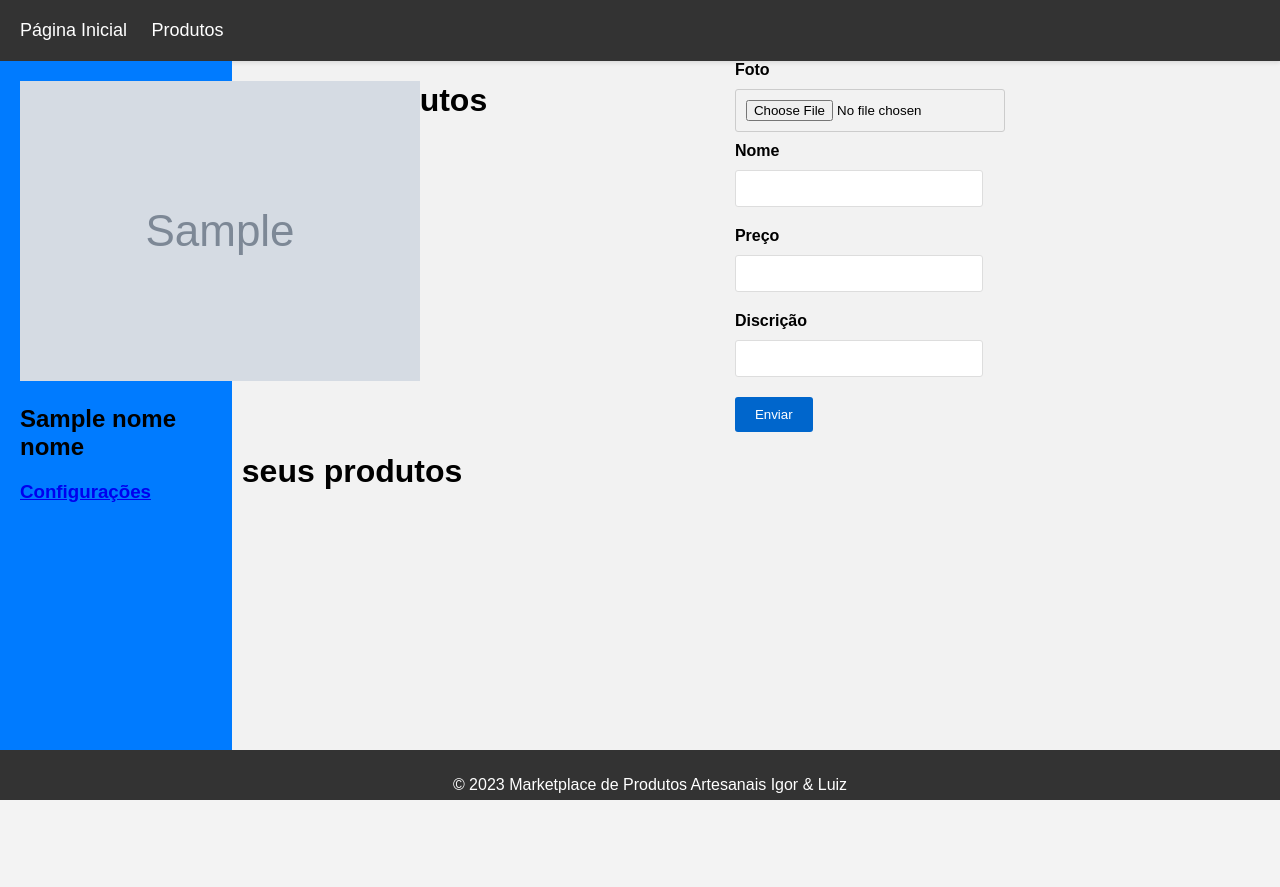
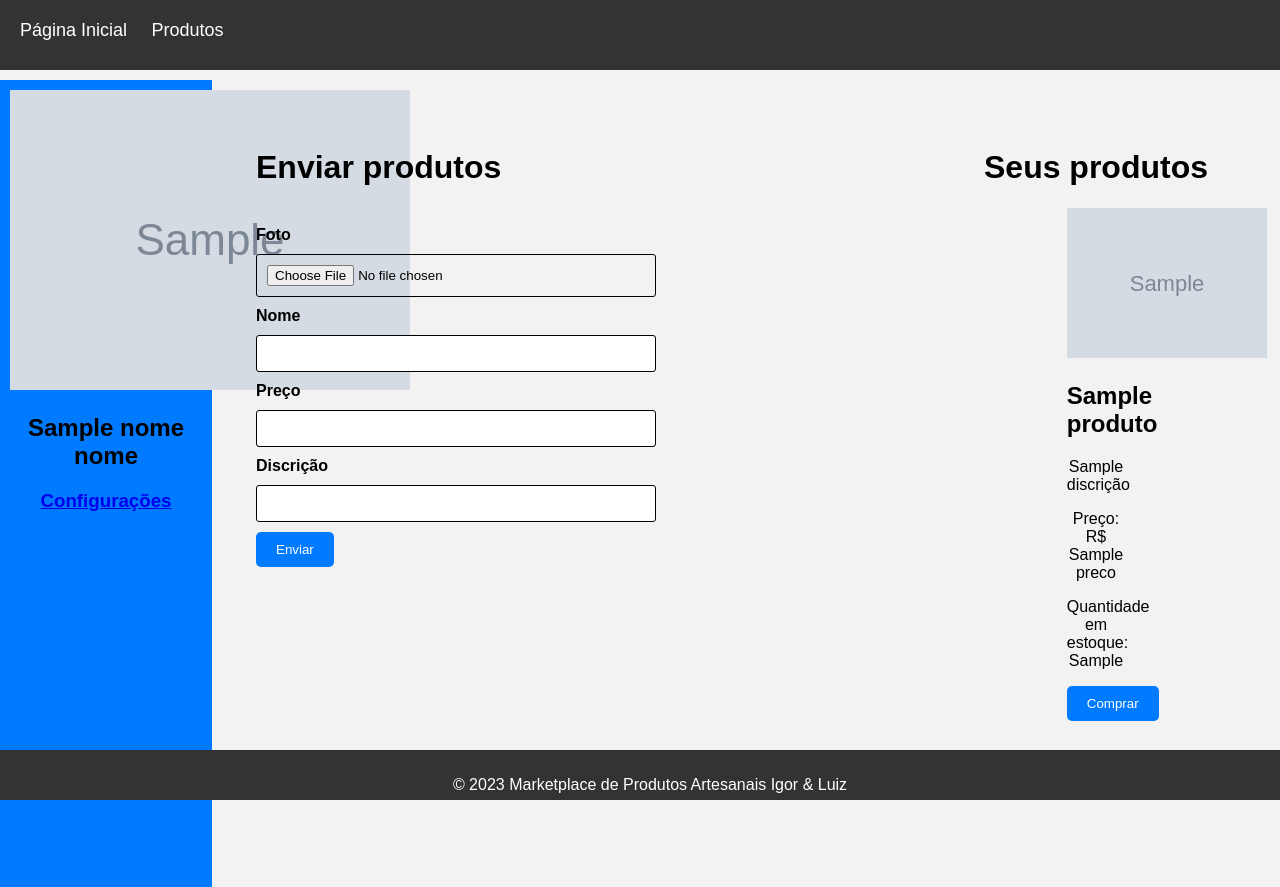
Before and after one commit to igorkeven/PI_Univesp, a Flask app: template PI_Igor_Luiz_Univesp_ControleMercado/templates/html/artesao.html in a window 1280 px wide. Before the commit the page ends 800 px from the top, so only its background shows below. Run offline with Flask 3, Linux system fonts and the light colour scheme; the template is opened without the code that fills it: most values are stand-ins (such as "Sample title", 1, 10 or a date in 2020); grey boxes marked "Sample" are stand-in pictures.

Commit message:
atualizacao 6

```diff
--- a/PI_Igor_Luiz_Univesp_ControleMercado/main.py
+++ b/PI_Igor_Luiz_Univesp_ControleMercado/main.py
@@ -8,12 +8,23 @@ from email.mime.multipart import MIMEMultipart
 
 
 app = Flask(__name__)
+app.config['SECRET_KEY'] = "IGORKEVEN-M-S"
 
 
 # acesso a pagina inicial
 @app.route("/")
 def index():
-    return render_template("html/home.html")
+        with open('artesao.json') as TodosArtesao:  # abertura do arquivo JSON
+            listaArtesao = json.load(TodosArtesao) # colocando os dados do arquivo JSON dentro da variavel listaArtesao
+
+            for artesao in listaArtesao:  # loop para separar os dados
+
+
+
+                return render_template('html/home.html',artesao=artesao)
+
+
+
 
 
 # acesso a pagina produtos
@@ -61,14 +72,14 @@ def acessoArtesao():
     email = request.form.get('emailArtesao') # pegando o email do formulario
     senha = request.form.get('senhaArtesao') # pegando a senha do formulario
 
-
+    session['nomeUsuarioLogado'] = email
     with open('artesao.json') as artesao:  # abertura do arquivo JSON
         listaArtesao = json.load(artesao) # colocando os dados do arquivo JSON dentro da variavel listaArtesao
 
         for artesao in listaArtesao:  # loop para separar os dados
 
             if email == artesao['email'] and senha == artesao['senha']:#verificação se os dados escrito pelo usuario são iguais os salvos
-                return render_template('html/artesao.html')
+                return redirect('/artesao')
             else:
               #  flash('Email ou senha incorretos')
                 return redirect('/loginArtesao')
@@ -128,7 +139,16 @@ def enviarEmail():
 # acesso a pagina do artesão onde ele fara upload dos artesanatos
 @app.route("/artesao")
 def artesao():
-    return render_template('html/artesao.html')
+    email = session['nomeUsuarioLogado']
+    with open('artesao.json') as TodosArtesao:  # abertura do arquivo JSON
+        listaArtesao = json.load(TodosArtesao) # colocando os dados do arquivo JSON dentro da variavel listaArtesao
+
+        for artesao in listaArtesao:  # loop para separar os dados
+            if email == artesao['email']:
+                print(artesao['nome'])
+                nome = artesao['nome']
+
+                return render_template('html/artesao.html',artesao=artesao,nome=nome)
 
 
 
--- a/PI_Igor_Luiz_Univesp_ControleMercado/static/css/artesao.css
+++ b/PI_Igor_Luiz_Univesp_ControleMercado/static/css/artesao.css
@@ -10,31 +10,48 @@ main{
 
 .perfil {
     position: fixed;
-    top: 10;
-    left: 0;
+    top: 10%;
+    left: 0%;
     width: 15%;
     height: 100%;
     background-color: #007bff;
-    padding: 20px;
+    padding: 10px;
+    text-align: center;
   }
 
   .perfil img:hover {
     cursor: pointer;
   }
 
-
-  #enviar_produtos {
-    width: 50%; /* Defina a largura do formulário */
-    float: right; /* Faça o formulário flutuar à esquerda */
+  .produtos {
+    margin-bottom: 10%;
+    margin-top:10% ;
+    position: relative;
+    float: right;
   }
 
+
+
+  .formulario_produtos {
+    /* flex: 1 0 50px; */
+    margin-right: 20%;
+    margin-left: 20%;
+    margin-top: 10%;
+    float: left;
+    width: 400px;
+    position: relative;
+  }
+
+
+
   #enviar_produtos label {
-    display: block;
     margin-bottom: 10px;
     font-weight: bold;
+    display: block;
+
   }
 
-  #enviar_produtos input[type="url"],
+  #enviar_produtos input[type="file"],
   #enviar_produtos input[type="text"],
   #enviar_produtos input[type="number"] {
     display: block;
@@ -44,6 +61,12 @@ main{
     margin-bottom: 20px;
     box-sizing: border-box;
     border: 1px solid #ddd;
+    width: 100%;
+    padding: 10px;
+    border: 1px solid #000000;
+    border-radius: 3px;
+    margin-bottom: 10px;
+
   }
 
   form input[type="submit"] {
@@ -53,6 +76,12 @@ main{
     border: none;
     border-radius: 5px;
     cursor: pointer;
+
+  }
+
+
+  .formulario_produtos input[type="submit"]:hover {
+    background-color: #0059b3;
   }
 
 
@@ -60,6 +89,9 @@ main{
 
 
 
+
+
+  /* estilo do enviar foto do perfil */
   .modal {
     position: fixed;
     z-index: 1;
@@ -95,45 +127,3 @@ main{
     text-decoration: none;
     cursor: pointer;
   }
-
-
-  .conteudo {
-    display: flex;
-    flex-wrap: wrap;
-  }
-  .formulario_produtos {
-    flex: 1 0 400px;
-    margin-right: 20px;
-  }
-  /* Estilos para a lista de produtos */
-
-
-
-  .formulario_produtos {
-    flex: 1 0 400px;
-    margin-right: 20px;
-  }
-  .formulario_produtos label {
-    display: block;
-    margin-bottom: 10px;
-  }
-  .formulario_produtos input[type="file"],
-  .formulario_produtos input[type="text"],
-  .formulario_produtos input[type="number"] {
-    width: 100%;
-    padding: 10px;
-    border: 1px solid #ccc;
-    border-radius: 3px;
-    margin-bottom: 10px;
-  }
-  .formulario_produtos input[type="submit"] {
-    background-color: #0066cc;
-    color: #fff;
-    padding: 10px 20px;
-    border: none;
-    border-radius: 3px;
-    cursor: pointer;
-  }
-  .formulario_produtos input[type="submit"]:hover {
-    background-color: #0059b3;
-  }
--- a/PI_Igor_Luiz_Univesp_ControleMercado/static/css/home.css
+++ b/PI_Igor_Luiz_Univesp_ControleMercado/static/css/home.css
@@ -4,7 +4,16 @@
   nav ul {
     list-style: none;
     margin: 0;
-    padding: 0;
+    padding: 10px;
+    background-color: #333;
+    color: white;
+    padding: 20px;
+    height: 30px ;
+    width: 100%;
+    position: fixed;
+
+
+
   }
 
   nav li {
@@ -33,12 +42,13 @@
     margin-bottom: 20px;
   }
 
-  .menu {
+  /* .menu {
     list-style: none;
     margin: 0;
     padding: 0;
-    text-align: right;
-  }
+    position: fixed;
+
+  } */
 
 
   /* estilo e icone do carrinho */
@@ -84,7 +94,7 @@
   }
 
   /* Estilos para os produtos */
-  #produtos {
+  /* #produtos {
     padding: 20px;
   }
 
@@ -131,7 +141,7 @@
   .produto button:hover {
     background-color: #333;
     color: #fff;
-  }
+  } */
 
   /* Estilos para a seção de busca */
   #busca {
@@ -173,13 +183,14 @@ body {
   }
 
   /* Define o estilo do cabeçalho */
-  header {
+  /* header {
     background-color: #333;
     color: white;
     padding: 20px;
     box-shadow: 0 2px 4px rgba(0, 0, 0, 0.1);
+    height: 30px ;
 
-  }
+  } */
 
   /* Define o estilo do logotipo */
   #logo {
@@ -190,7 +201,7 @@ body {
 
 
   /* Define o estilo dos produtos */
-  .produto {
+  /* .produto {
     background-color: white;
     border: 1px solid #ccc;
     padding: 10px;
@@ -198,18 +209,18 @@ body {
     width: 200px;
     height: 300px;
     float: left;
-  }
+  } */
 
   /* Define o estilo do título do produto */
-  .produto h3 {
+  /* .produto h3 {
     font-size: 18px;
     margin: 0;
-  }
+  } */
 
   /* Define o estilo da descrição do produto */
-  .produto p {
+  /* .produto p {
     font-size: 14px;
-  }
+  } */
 
   /* Define o estilo do botão de adicionar ao carrinho */
   .botao-adicionar {
@@ -244,7 +255,7 @@ body {
     color: white;
     padding: 10px;
     text-align: center;
-    height: 30px; /* altura do rodapé */
+    height: 30px;
     text-align: center;
     position: fixed;
     bottom: 0;
@@ -264,3 +275,35 @@ body {
     padding: 20px;
   }
    */
+   form input[type="submit"] {
+    background-color: #007bff;
+    color: #fff;
+    padding: 10px 20px;
+    border: none;
+    border-radius: 5px;
+    cursor: pointer;
+
+  }
+
+
+  form input[type="submit"]:hover {
+    background-color: #0059b3;
+  }
+
+
+
+  .produtos {
+    margin: 0 auto;
+    text-align: center;
+    margin-bottom: 50px;
+  }
+
+  .produto {
+    display: inline-block;
+    width: 25%;
+    margin-bottom: 20px;
+  }
+
+  .produto.ultima {
+    clear: left;
+  }
--- a/PI_Igor_Luiz_Univesp_ControleMercado/templates/html/artesao.html
+++ b/PI_Igor_Luiz_Univesp_ControleMercado/templates/html/artesao.html
@@ -12,7 +12,7 @@
   </head>
   <body>
     <header>
-      <nav>
+      <nav >
         <ul>
           <li><a href="/">Página Inicial</a></li>
           <li><a href="#">Produtos</a></li>
@@ -34,7 +34,7 @@
           <img src="/static/arquivos/usuario.png" alt="Foto do artesão {{ nome }}" title="Enviar foto" id="foto-artesao">
 
         <br>
-        <h1>{{ nome }} fulano de tal</h1>
+        <h1>{{ nome }}</h1>
         {% else %}
 
           <img src="{{ foto }}" alt="Foto do artesão {{ nome }}" title="Enviar foto" id="foto-artesao">
@@ -47,11 +47,13 @@
 
 
 
-      <h1>enviar produtos</h1>
-      <div class="conteudo">
-        <h1>Enviar produtos</h1><br>
+
+
+
         <div class="formulario_produtos">
+
           <form id="enviar_produtos" action="" method="post">
+            <h1>Enviar produtos</h1><br>
             <label for="foto">Foto</label>
             <input type="file" name="foto" id="foto">
             <label for="nome">Nome</label>
@@ -64,19 +66,24 @@
           </form>
 
         </div>
-          <h1>seus produtos</h1>
 
-
-          <!-- <h3>asfasfasf</h3><br>
-          <h3>asfasfasf</h3><br>
-          <h3>asfasfasf</h3><br>
-          <h3>asfasfasf</h3><br>
-          <h3>asfasfasf</h3><br>
-          <h3>asfasfasf</h3><br>
-          <h3>asfasfasf</h3><br>
-          <h3>asfasfasf</h3><br> -->
-        <!-- Código da lista de produtos aqui -->
-      </div>
+        <div class="produtos">
+          <h1>Seus produtos</h1>
+          {% for produto, dados in artesao['produtos'].items() %}
+            <div class="produto">
+              <img src="{{ url_for('static', filename='produtos/' + dados['imagem']) }}" alt="{{ produto }}" width="200">
+              <h2>{{ produto }}</h2>
+              <p>{{ dados['discrição'] }}</p>
+              <p>Preço: R$ {{ dados['preco'] }}</p>
+              <p>Quantidade em estoque: {{ dados['quantidadeEstoque'] }}</p>
+              <form action="" method="POST">
+                <input type="hidden" name="produto_id" value="{{ produto }}">
+                <input type="submit" value="Comprar">
+            </form>
+              <br>
+            </div>
+          {% endfor %}
+        </div>
 
 
     </main>
```
Also changed, not shown: PI_Igor_Luiz_Univesp_ControleMercado/artesao.json (+20 -1 lines), PI_Igor_Luiz_Univesp_ControleMercado/clientes.json (+5 -2 lines), PI_Igor_Luiz_Univesp_ControleMercado/templates/html/home.html (+44 -1 lines).
